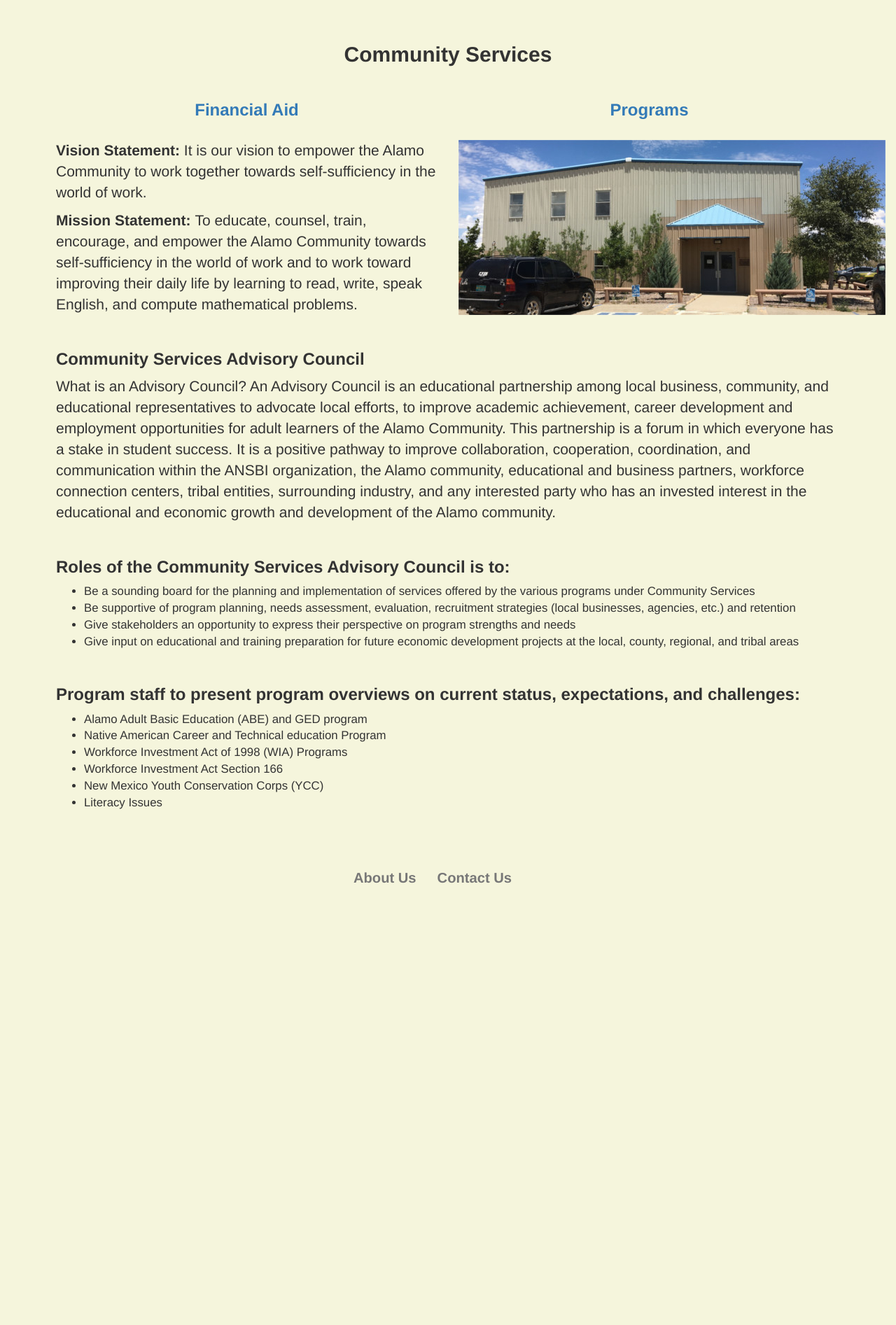
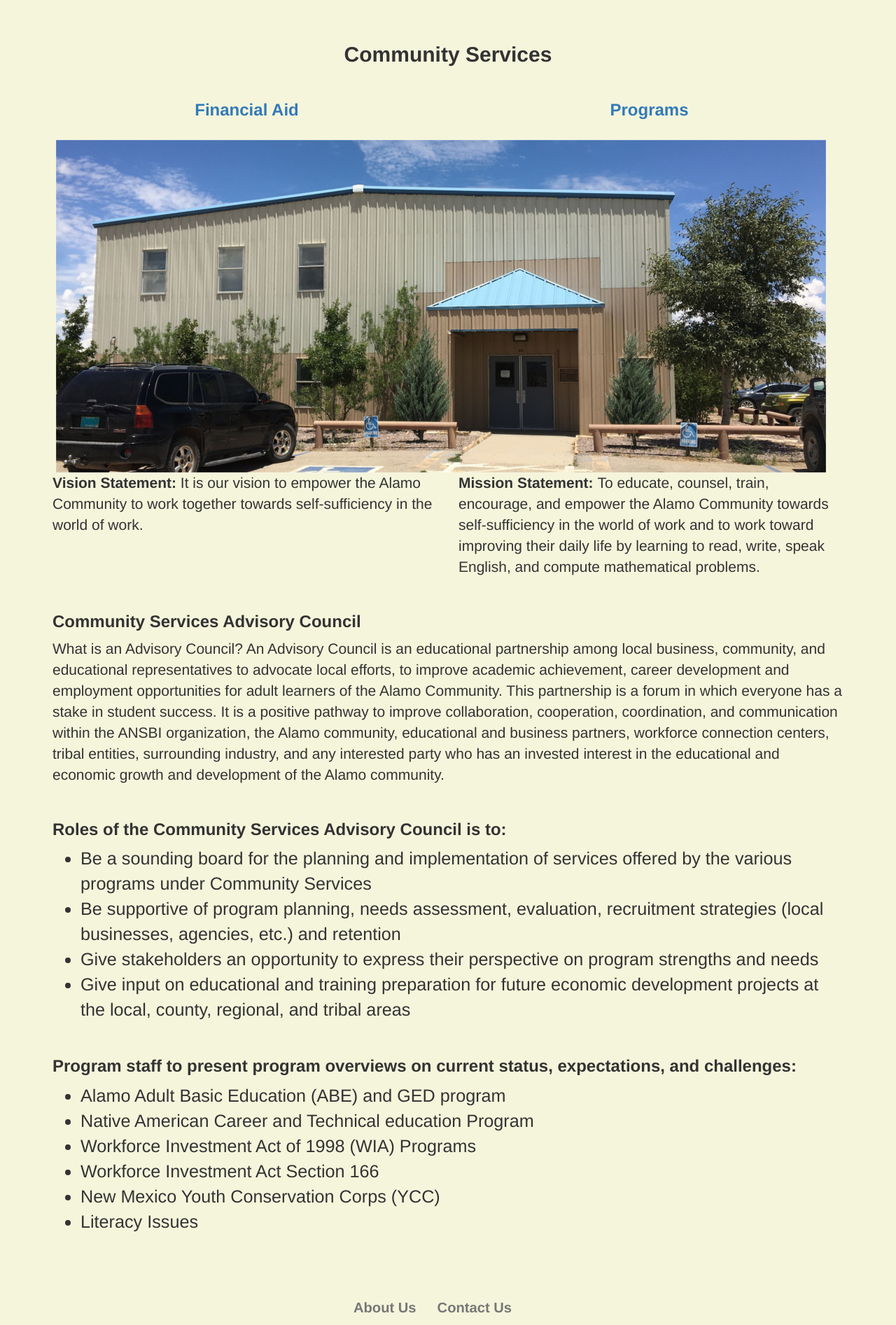
Before and after one commit to JetMas/ANSBI, a Django app: page /communityservices/ in a window 1280 px wide. Shown: the part 339-2232 px from the top of the page at 70% size. Before the commit the page ends 1601 px from the top, so only its background shows below. Run offline with Django 3.2, Linux system fonts and the light colour scheme; some libraries are stand-ins or nearby versions.

Commit message:
Added new pictures for the Health Center and the Community Services. Changed the Health Center and Community Services pages have their pictures to be like a banner.

```diff
--- a/Base/templates/Base/CommunityServices/CommunityServices.html
+++ b/Base/templates/Base/CommunityServices/CommunityServices.html
@@ -21,12 +21,16 @@
             </div>
         </div>
         <div class="row">
+            <div class="col-sm-12">
+                <img src="{% static 'Base/images/community_services_full.JPG' %}"
+            </div>
+        </div>
+        <div class="row">
             <div class="col-sm-6">
                 <p id="statement" style="font-size: 1.5em"><strong>Vision Statement: </strong>It is our vision to empower the Alamo Community to work together towards self-sufficiency in the world of work.</p>
-                <p id="statement" style="font-size: 1.5em"><strong>Mission Statement: </strong>To educate, counsel, train, encourage, and empower the Alamo Community towards self-sufficiency in the world of work and to work toward improving their daily life by learning to read, write, speak English, and compute mathematical problems.</p>
             </div>
             <div class="col-sm-6">
-                <img src="{% static 'Base/images/community_services.JPG' %}">
+                <p id="statement" style="font-size: 1.5em"><strong>Mission Statement: </strong>To educate, counsel, train, encourage, and empower the Alamo Community towards self-sufficiency in the world of work and to work toward improving their daily life by learning to read, write, speak English, and compute mathematical problems.</p>
             </div>
         </div>
         <div class="row">
@@ -42,7 +46,7 @@
         <div class="row">
             <div class="col-sm-12">
                 <h3><strong>Roles of the Community Services Advisory Council is to:</strong></h3>
-                <ul>
+                <ul style="font-size: 1.5em">
                     <li>Be a sounding board for the planning and implementation of services offered by the various programs under Community Services</li>
                     <li>Be supportive of program planning, needs assessment, evaluation, recruitment strategies (local businesses, agencies, etc.) and retention</li>
                     <li>Give stakeholders an opportunity to express their perspective on program strengths and needs</li>
@@ -53,7 +57,7 @@
         <div class="row">
             <div class="col-sm-12">
                 <h3><strong>Program staff to present program overviews on current status, expectations, and challenges:</strong></h3>
-                <ul>
+                <ul style="font-size: 1.5em">
                     <li>Alamo Adult Basic Education (ABE) and GED program</li>
                     <li>Native American Career and Technical education Program</li>
                     <li>Workforce Investment Act of 1998 (WIA) Programs</li>
```
Also changed, not shown: Base/templates/Base/HealthServices/HealthServices.html (+7 -4 lines), Base/static/Base/images/HealthCenterFull.JPG (added), Base/static/Base/images/community_services_full.JPG (added).
